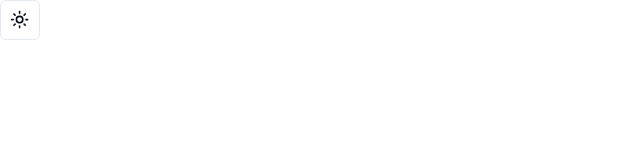
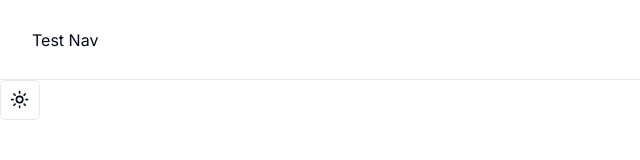
Before and after one commit to SebastianSloma/next_saas, a Next.js app: page / in a window 1280 px wide. Shown: the top 160 px of the page, without its empty margins (0-640 px from the left). Built offline with nearby package versions, Linux system fonts and the light colour scheme.

Commit message:
added navbar

```diff
--- a/app/components/NavBar.tsx
+++ b/app/components/NavBar.tsx
@@ -1,9 +1,15 @@
+import Link from 'next/link'
 import React from 'react'
 
 export const NavBar = () => {
   return (
     <nav className='border-b bg-background h-[10vh] flex items-center'>
+        <div className='container flex items-center justify-between'>
+            <Link href='/'>
+                <h1>Test Nav</h1>
+            </Link>
 
+        </div>
     </nav>
   )
 }
--- a/app/layout.tsx
+++ b/app/layout.tsx
@@ -3,6 +3,7 @@ import { Inter } from "next/font/google";
 import "./globals.css";
 
 import { ThemeProvider } from "./components/theme-provider"
+import { NavBar } from './components/NavBar';
 
 const inter = Inter({ subsets: ["latin"] });
 
@@ -25,6 +26,7 @@ export default function RootLayout({
             enableSystem
             disableTransitionOnChange
           >
+            <NavBar/>
         {children}
         </ThemeProvider>
         </body>
```
